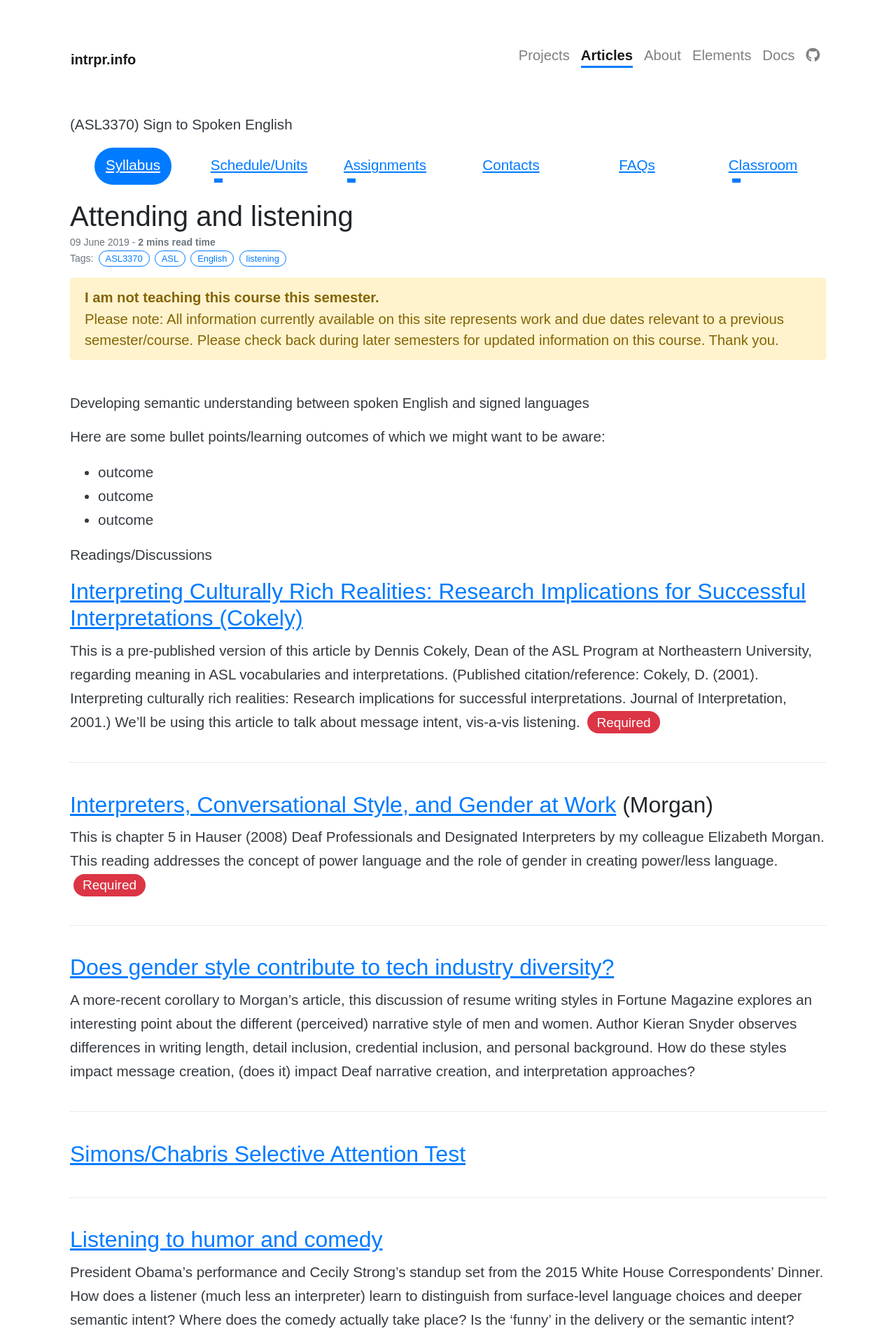
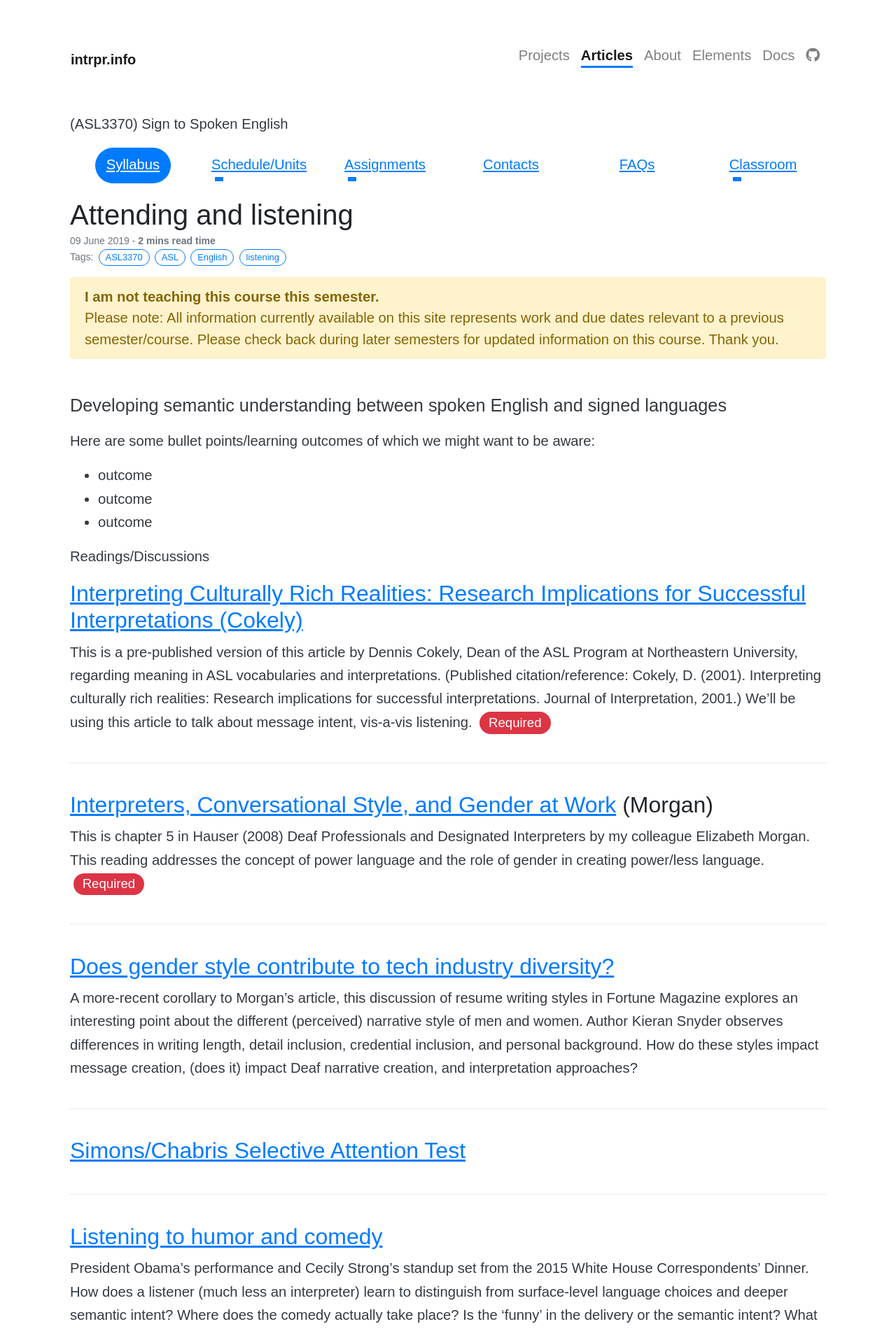
Before and after one commit to intrpr/jekyll-portfol-test, a Jekyll site: the page built from _posts/2019-06-09-attending-and-listening.md, in a window 1280 px wide. Shown: the top 1902 px of the page at 70% size. Built offline with Jekyll 4.4.1, drawn with Linux system fonts in a browser that asks for light colours; nearby versions of some CDN libraries; some web fonts are replaced; our own code applies the rules of GitHub Pages for plain Markdown files; comment, search, counter and statistics services are not loaded.

Commit message:
Update _articles.scss

```diff
--- a/_sass/_articles.scss
+++ b/_sass/_articles.scss
@@ -38,9 +38,13 @@
     h3 { margin-block-start: 1.00em; margin-block-end: 1.00em; font-size: 133%; font-weight: bold; }
     h4 { margin-block-start: 1.33em; margin-block-end: 1.33em; font-size: 117%; font-weight: bold; }
     h5 { margin-block-start: 1.67em; margin-block-end: 1.67em; font-size: 83%; font-weight: bold; }
-    h6 { margin-block-start: 2.33em; margin-block-end: 2.33em; font-size: 67%; font-weight: normal; } */
+    h6 { margin-block-start: 2.33em; margin-block-end: 2.33em; font-size: 67%; font-weight: normal; }
 
-    p, li { font-size: 1.02em; line-height: 1.65em; color: $dark; }
+    */
+
+    p, li { font-size: 1.0em; line-height: 1.65em; color: $dark; }
+    .lead { font-size: 1.25em; line-height: 1.45em; }
+
     strong { font-weight: bolder; }
 
 
@@ -50,7 +54,6 @@
 
 
 
-    .lead { font-size: 1.25rem; line-height: 1.45em; }
 
     .badge {
         font-size: 92%;
```
